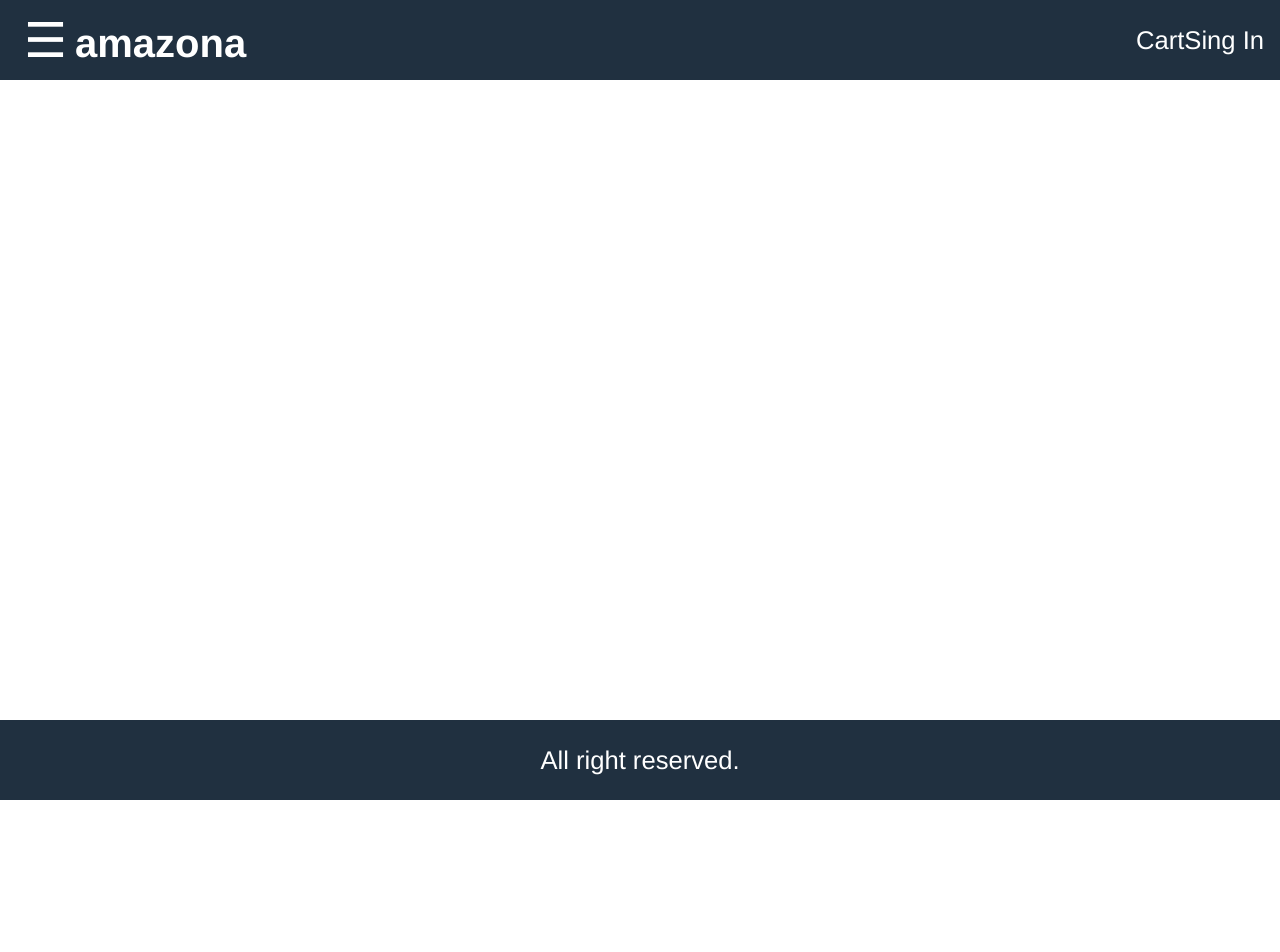
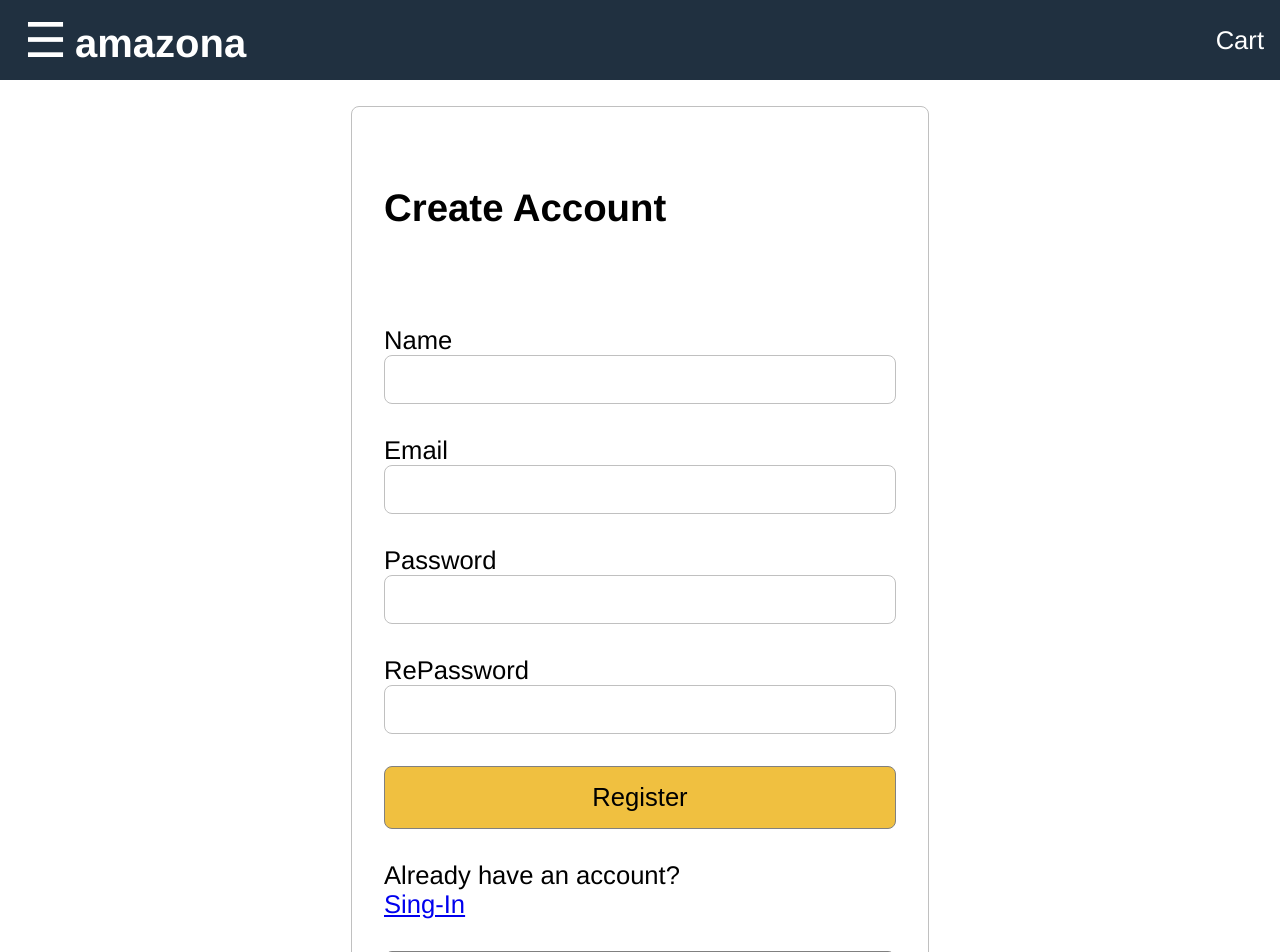
Before and after one commit to ss-sami-ss/frontend, a React (Create React App) app: page /register in a window 1280 px wide. Shown: the top 952 px of the page. Before the commit the page ends 800 px from the top, so only its background shows below. Built offline with nearby package versions, Linux system fonts and the light colour scheme.

Commit message:
RegisterScreeen

```diff
--- a/src/App.js
+++ b/src/App.js
@@ -1,11 +1,16 @@
 import React from "react";
+import { useSelector } from "react-redux";
 import { BrowserRouter, Route, Link } from "react-router-dom";
 import "./App.css";
 import CartScreen from "./Screens/CartScreen";
 import HomeScreen from "./Screens/HomeScreen";
 import ProductScreen from "./Screens/ProductScreen";
+import RegisterScreen from "./Screens/RegisterScreen";
+import SigninScreen from "./Screens/SigninScreen";
 
 function App() {
+  const userSignin = useSelector((state) => state.userSignin);
+  const { userInfo } = userSignin;
   const openMenu = () => {
     document.querySelector(".sidebar").classList.add("open");
   };
@@ -23,7 +28,13 @@ function App() {
           </div>
           <div className="header-links">
             <a href="cart.html">Cart</a>
-            <a href="Singin.html">Sing In</a>
+            <a>
+              {userInfo ? (
+                <Link to="/profile">{userInfo.name}</Link>
+              ) : (
+                <Link to="/signin">Sign In</Link>
+              )}
+            </a>
           </div>
         </header>
         <aside className="sidebar">
@@ -43,6 +54,8 @@ function App() {
         </aside>
         <main className="main">
           <div className="content">
+            <Route path="/signin" component={SigninScreen} />
+            <Route path="/register" component={RegisterScreen} />
             <Route path="/product/:id" component={ProductScreen} />
             <Route path="/Cart/:id?" component={CartScreen} />
             <Route path="/" exact={true} component={HomeScreen} />
--- /dev/null
+++ b/src/Screens/RegisterScreen.js
@@ -0,0 +1,99 @@
+import React, { useEffect, useState } from "react";
+import { useDispatch, useSelector } from "react-redux";
+import { Link } from "react-router-dom";
+import { register } from "../actions/userActions";
+
+function RegisterScreen(props) {
+  const [name, setName] = useState("");
+  const [email, setEmail] = useState("");
+  const [password, setPassword] = useState("");
+  const [rePassword, setRePassword] = useState("");
+  const userRegister = useSelector((state) => state.userRegister);
+  const { loading, userInfo, error } = userRegister;
+
+  useEffect(() => {
+    if (userInfo) {
+      props.history.push("/");
+    }
+    return () => {
+      //
+    };
+  }, [userInfo]);
+
+  const dispatch = useDispatch();
+  const submitHandler = (e) => {
+    e.preventDefault();
+    if (password !== rePassword) {
+      alert("Password and confirm password are not match");
+    } else {
+      dispatch(register(name, email, password));
+    }
+  };
+  return (
+    <div className="form">
+      <form onSubmit={submitHandler}>
+        <ul className="form-container">
+          <li>
+            <h2>Create Account</h2>
+          </li>
+          <li>
+            {loading && <div>Loading...</div>}
+            {error && <div>{error}</div>}
+          </li>
+          <li>
+            <label htmlFor="name">Name</label>
+            <input
+              type="name"
+              name="name"
+              id="name"
+              onChange={(e) => setName(e.target.value)}
+            ></input>
+          </li>
+
+          <li>
+            <label htmlFor="email">Email</label>
+            <input
+              type="email"
+              name="email"
+              id="email"
+              onChange={(e) => setEmail(e.target.value)}
+            ></input>
+          </li>
+
+          <li>
+            <label htmlFor="password">Password</label>
+            <input
+              type="password"
+              name="password"
+              id="password"
+              onChange={(e) => setPassword(e.target.value)}
+            ></input>
+          </li>
+          <li>
+            <label htmlFor="rePassword">RePassword</label>
+            <input
+              type="Password"
+              name="rePassword"
+              id="rePassword"
+              onChange={(e) => setRePassword(e.target.value)}
+            ></input>
+          </li>
+          <li>
+            <button type="submit" className="button primary">
+              Register
+            </button>
+          </li>
+          <li>
+            Already have an account? <Link to="/signin">Sing-In</Link>
+          </li>
+          <li>
+            <Link to="/register" className="button secendary text-center">
+              Crate your amazona account
+            </Link>
+          </li>
+        </ul>
+      </form>
+    </div>
+  );
+}
+export default RegisterScreen;
--- /dev/null
+++ b/src/Screens/SigninScreen.js
@@ -0,0 +1,72 @@
+import React, { useEffect, useState } from "react";
+import { useDispatch, useSelector } from "react-redux";
+import { Link } from "react-router-dom";
+import { signin } from "../actions/userActions";
+
+function SigninScreen(props) {
+  const [email, setEmail] = useState("");
+  const [password, setPassword] = useState("");
+  const userSignin = useSelector((state) => state.userSignin);
+  const { loading, userInfo, error } = userSignin;
+
+  useEffect(() => {
+    if (userInfo) {
+      props.history.push("/");
+    }
+    return () => {
+      //
+    };
+  }, [userInfo]);
+
+  const dispatch = useDispatch();
+  const submitHandler = (e) => {
+    e.preventDefault();
+    dispatch(signin(email, password));
+    // TODO: sign in action
+  };
+  return (
+    <div className="form">
+      <form onSubmit={submitHandler}>
+        <ul className="form-container">
+          <li>
+            <h2>Sign-in</h2>
+          </li>
+          <li>
+            {loading && <div>Loading...</div>}
+            {error && <div>{error}</div>}
+          </li>
+          <li>
+            <label htmlFor="email">Email</label>
+            <input
+              type="email"
+              name="email"
+              id="email"
+              onChange={(e) => setEmail(e.target.value)}
+            ></input>
+          </li>
+          <li>
+            <label htmlFor="password">Password</label>
+            <input
+              type="password"
+              name="password"
+              id="password"
+              onChange={(e) => setPassword(e.target.value)}
+            ></input>
+          </li>
+          <li>
+            <button type="submit" className="button primary">
+              Signin
+            </button>
+          </li>
+          <li>New to amazona?</li>
+          <li>
+            <Link to="/register" className="button secendary text-center">
+              Crate your amazona account
+            </Link>
+          </li>
+        </ul>
+      </form>
+    </div>
+  );
+}
+export default SigninScreen;
--- /dev/null
+++ b/src/actions/userActions.js
@@ -0,0 +1,37 @@
+import Axios from "axios";
+import Cookie from "js-cookie";
+import {
+  USER_REGISTER_FAIL,
+  USER_REGISTER_REQUEST,
+  USER_REGISTER_SUCCESS,
+  USER_SIGNIN_FAIL,
+  USER_SIGNIN_REQUEST,
+  USER_SIGNIN_SUCCESS,
+} from "../constans/userConstants";
+const signin = (email, password) => async (dispatch) => {
+  dispatch({ type: USER_SIGNIN_REQUEST, payload: { email, password } });
+  try {
+    const { data } = await Axios.post("/api/users/signin", { email, password });
+    dispatch({ type: USER_SIGNIN_SUCCESS, payload: data });
+    Cookie.set("userInfo", JSON.stringify(data));
+  } catch (error) {
+    dispatch({ type: USER_SIGNIN_FAIL, payload: error.message });
+  }
+};
+
+const register = (name, email, password) => async (dispatch) => {
+  dispatch({ type: USER_REGISTER_REQUEST, payload: { name, email, password } });
+  try {
+    const { data } = await Axios.post("/api/users/register", {
+      name,
+      email,
+      password,
+    });
+    dispatch({ type: USER_REGISTER_SUCCESS, payload: data });
+    Cookie.set("userInfo", JSON.stringify(data));
+  } catch (error) {
+    dispatch({ type: USER_REGISTER_FAIL, payload: error.message });
+  }
+};
+
+export { signin, register };
--- /dev/null
+++ b/src/constans/userConstants.js
@@ -0,0 +1,7 @@
+export const USER_SIGNIN_REQUEST = "USER_SIGNIN_REQUEST";
+export const USER_SIGNIN_SUCCESS = "USER_SIGNIN_SUCCESS";
+export const USER_SIGNIN_FAIL = "USER_SIGNIN_FAIL";
+
+export const USER_REGISTER_REQUEST = "USER_REGISTER_REQUEST";
+export const USER_REGISTER_SUCCESS = "USER_REGISTER_SUCCESS";
+export const USER_REGISTER_FAIL = "USER_REGISTER_FAIL";
--- a/src/index.css
+++ b/src/index.css
@@ -189,9 +189,15 @@ a:hover {
 .button:hover {
   border: 0.1rem #404040 solid;
 }
-/*.button.primary{
-  background-color: #db6719;
-}*/
+.button.primary {
+  background-color: #f0c040;
+}
+.button.secendary {
+  background-color: #f0f0f0;
+}
+.text-center {
+  text-align: center;
+}
 /*------Cart----------*/
 .cart {
   display: flex;
@@ -240,3 +246,30 @@ a:hover {
   font-size: 2.5rem;
   text-align: right;
 }
+/*----------forms-------*/
+.form {
+  display: flex;
+  justify-content: center;
+  align-items: center;
+  height: 100%;
+}
+.form-container {
+  display: flex;
+  flex-direction: column;
+  width: 32rem;
+  padding: 2rem;
+  border: 0.1rem #c0c0c0 solid;
+  border-radius: 0.5rem;
+  list-style-type: none;
+}
+.form-container li {
+  display: flex;
+  flex-direction: column;
+  margin-bottom: 1rem;
+  margin-top: 1rem;
+}
+input {
+  padding: 1rem;
+  border: 0.1rem #c0c0c0 solid;
+  border-radius: 0.5rem;
+}
--- /dev/null
+++ b/src/reducers/userReducers.js
@@ -0,0 +1,35 @@
+import {
+  USER_REGISTER_FAIL,
+  USER_REGISTER_REQUEST,
+  USER_REGISTER_SUCCESS,
+  USER_SIGNIN_FAIL,
+  USER_SIGNIN_REQUEST,
+  USER_SIGNIN_SUCCESS,
+} from "../constans/userConstants";
+function userSigninReducer(state = {}, action) {
+  switch (action.type) {
+    case USER_SIGNIN_REQUEST:
+      return { loading: true };
+    case USER_SIGNIN_SUCCESS:
+      return { loading: false, userInfo: action.payload };
+    case USER_SIGNIN_FAIL:
+      return { loading: false, error: action.payload };
+    default:
+      return state;
+  }
+}
+
+function userRegisterReducer(state = {}, action) {
+  switch (action.type) {
+    case USER_REGISTER_REQUEST:
+      return { loading: true };
+    case USER_REGISTER_SUCCESS:
+      return { loading: false, userInfo: action.payload };
+    case USER_REGISTER_FAIL:
+      return { loading: false, error: action.payload };
+    default:
+      return state;
+  }
+}
+
+export { userSigninReducer, userRegisterReducer };
--- a/src/store.js
+++ b/src/store.js
@@ -6,14 +6,21 @@ import {
   productDetailsReducer,
   productListReducer,
 } from "./reducers/productReducers";
+import {
+  userRegisterReducer,
+  userSigninReducer,
+} from "./reducers/userReducers";
 
 const cartItems = Cookie.getJSON("cartItems") || [];
+const userInfo = Cookie.getJSON("userInfo") || [];
 
-const initialState = { cart: { cartItems } };
+const initialState = { cart: { cartItems }, userSignin: { userInfo } };
 const reducer = combineReducers({
   productList: productListReducer,
   productDetails: productDetailsReducer,
   cart: cartReducer,
+  userSignin: userSigninReducer,
+  userRegister: userRegisterReducer,
 });
 
 const composeEnhancer = window.__REDUX_DEVTOOLS_EXTENSION_COMPOSE__ || compose;
```
Also changed, not shown: package.json (+12 -12 lines), 2 other files (tests, documents, lock files or other folders).
